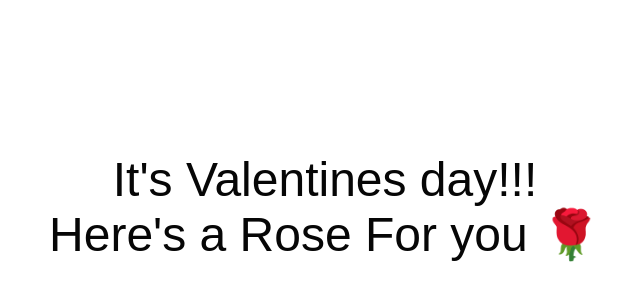
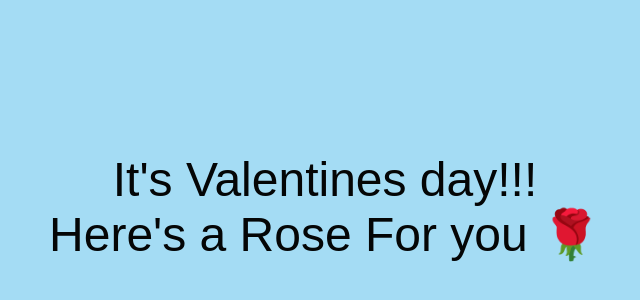
Before and after one commit to AkwerigbeO/ValentineWish-main, a website: page index.html in a window 1280 px wide. Shown: the part 56-356 px from the top of the page, without its empty margins (315-955 px from the left). Drawn offline with nearby package versions, Linux system fonts and the light colour scheme.

Commit message:
3rd commit

```diff
--- a/customize.json
+++ b/customize.json
@@ -1,6 +1,6 @@
 {
   "name": "Femi",
   "greetingText": "It's me Oke (I), the love of your life 😊",
-  "wishText": "I know the distance between us isn't easy, and there are days when i really miss being by your side. But you make it easy to love you even from a distance, I'm so lucky and grateful to have you in my life. I love you!",
+  "wishText": "You have brought so much joy to my life and youve made me know what true love really is. I know the distance between us isn't easy, and there are days when i really miss being by your side. But you make it easy to love you even from a distance, and i'm so lucky and grateful to have you in my life. so today i celebrate you, i celebrate the love youve given to me and i pray you never forget how much  I love you!",
   "imagePath": "img/IMG_2268.jpg"
 }
--- a/style/style.css
+++ b/style/style.css
@@ -6,7 +6,8 @@ html {
 body {
   margin: 0;
   font-family: "Work Sans", sans-serif;
-  overflow-y: auto; /* Allow vertical scrolling */
+  overflow-y: auto;
+  background-color: rgb(164, 220, 244);/* Allow vertical scrolling */
 }
 
 .container {
```
